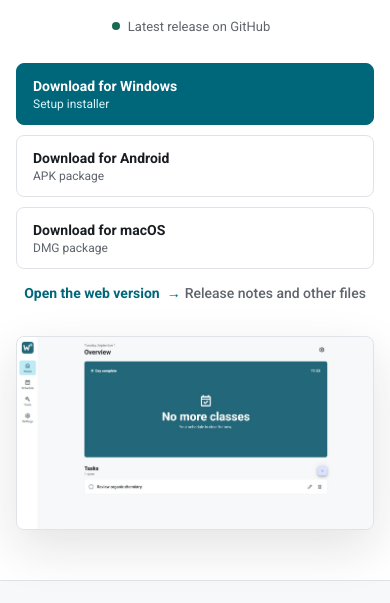
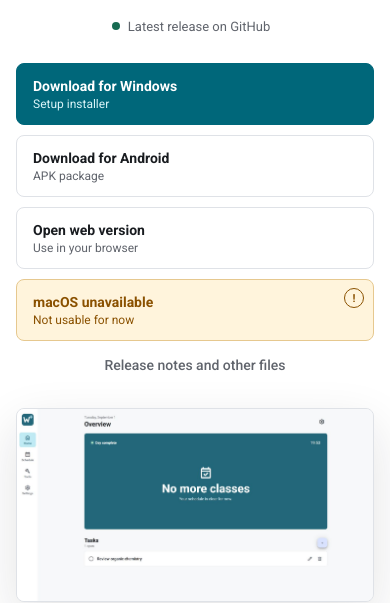
Before and after one commit to DDguan2010/wlsaplus-frontpage, a website: page public/index.html in a window 390 px wide. Shown: the part 246-849 px from the top of the page. Drawn offline with Linux system fonts and the light colour scheme; no server answers.

Commit message:
Clarify web and macOS download options

```diff
--- a/public/app.js
+++ b/public/app.js
@@ -5,7 +5,6 @@ const mirrorReleaseApi = `${mirrorOrigin}${releaseApi}`;
 const patterns = {
   windows: /Windows-Setup\.exe$/i,
   android: /Android\.apk$/i,
-  macos: /macOS\.dmg$/i,
 };
 
 function normalizeGithubRelease(payload) {
--- a/public/index.html
+++ b/public/index.html
@@ -26,9 +26,9 @@
         <div class="downloads" aria-label="Download WLSAPlus">
           <a class="download-link primary" data-platform="windows" href="https://github.com/DDguan2010/wlsaplus/releases/latest"><strong>Download for Windows</strong><span>Setup installer</span></a>
           <a class="download-link" data-platform="android" href="https://github.com/DDguan2010/wlsaplus/releases/latest"><strong>Download for Android</strong><span>APK package</span></a>
-          <a class="download-link" data-platform="macos" href="https://github.com/DDguan2010/wlsaplus/releases/latest"><strong>Download for macOS</strong><span>DMG package</span></a>
+          <a class="download-link" href="https://wlsap.02studio.xyz/"><strong>Open web version</strong><span>Use in your browser</span></a>
+          <div class="download-link unavailable" aria-disabled="true"><strong>macOS unavailable</strong><span>Not usable for now</span></div>
         </div>
-        <a class="web-link" href="https://wlsap.02studio.xyz/">Open the web version <span aria-hidden="true">&rarr;</span></a>
         <a class="release-notes" id="release-notes" href="https://github.com/DDguan2010/wlsaplus/releases/latest">Release notes and other files</a>
       </div>
       <figure class="product-shot">
--- a/public/styles.css
+++ b/public/styles.css
@@ -14,6 +14,8 @@
   --accent-strong: #005364;
   --accent-soft: #b9eaf4;
   --success: #176b52;
+  --warning: #8a5100;
+  --warning-soft: #fff4dc;
 }
 
 * { box-sizing: border-box; }
@@ -47,7 +49,7 @@ h1 { margin: 0; font-size: 58px; line-height: 1.04; font-weight: 700; }
 .status-dot { width: 8px; height: 8px; border-radius: 50%; background: var(--success); }
 #release-date:not(:empty)::before { content: " | "; }
 
-.downloads { margin-top: 26px; display: grid; grid-template-columns: repeat(3, minmax(0, 1fr)); gap: 10px; }
+.downloads { margin-top: 26px; display: grid; grid-template-columns: repeat(4, minmax(0, 1fr)); gap: 10px; }
 .download-link { min-height: 66px; padding: 12px 16px; display: flex; flex-direction: column; align-items: flex-start; justify-content: center; gap: 3px; border: 1px solid var(--border); border-radius: 8px; background: var(--surface); text-align: left; text-decoration: none; transition: border-color 140ms ease, background 140ms ease; }
 .download-link strong { font-size: 14px; }
 .download-link span { color: var(--muted); font-size: 12px; }
@@ -55,9 +57,10 @@ h1 { margin: 0; font-size: 58px; line-height: 1.04; font-weight: 700; }
 .download-link.primary { border-color: var(--accent); background: var(--accent); color: #ffffff; }
 .download-link.primary span { color: #d9f4f8; }
 .download-link.primary:hover { border-color: var(--accent-strong); background: var(--accent-strong); }
+.download-link.unavailable { position: relative; border-color: #e6c88f; background: var(--warning-soft); color: var(--warning); cursor: not-allowed; }
+.download-link.unavailable::before { content: "!"; position: absolute; top: 8px; right: 9px; width: 18px; height: 18px; display: grid; place-items: center; border: 1px solid currentColor; border-radius: 50%; font-size: 11px; font-weight: 700; }
+.download-link.unavailable span { color: var(--warning); }
 .release-notes { display: inline-block; margin-top: 16px; }
-.web-link { display: inline-flex; align-items: center; gap: 7px; margin-top: 16px; color: var(--accent); font-size: 14px; font-weight: 700; text-decoration: none; }
-.web-link:hover { color: var(--accent-strong); text-decoration: underline; text-underline-offset: 4px; }
 
 .product-shot { width: min(100%, 720px); margin: 36px auto 0; overflow: hidden; border: 1px solid var(--border); border-radius: 8px; background: var(--bg); box-shadow: 0 18px 50px rgba(25, 28, 32, .12); }
 .product-shot img { width: 100%; height: auto; display: block; }
@@ -97,6 +100,10 @@ footer { width: min(100% - 40px, 1040px); min-height: 82px; margin: 0 auto; disp
   footer { width: min(100% - 32px, 1040px); }
 }
 
+@media (min-width: 721px) and (max-width: 900px) {
+  .downloads { grid-template-columns: repeat(2, minmax(0, 1fr)); }
+}
+
 @media (prefers-reduced-motion: reduce) {
   html { scroll-behavior: auto; }
   .download-link { transition: none; }
```
Also changed, not shown: test/server.test.js (+4 -0 lines).
